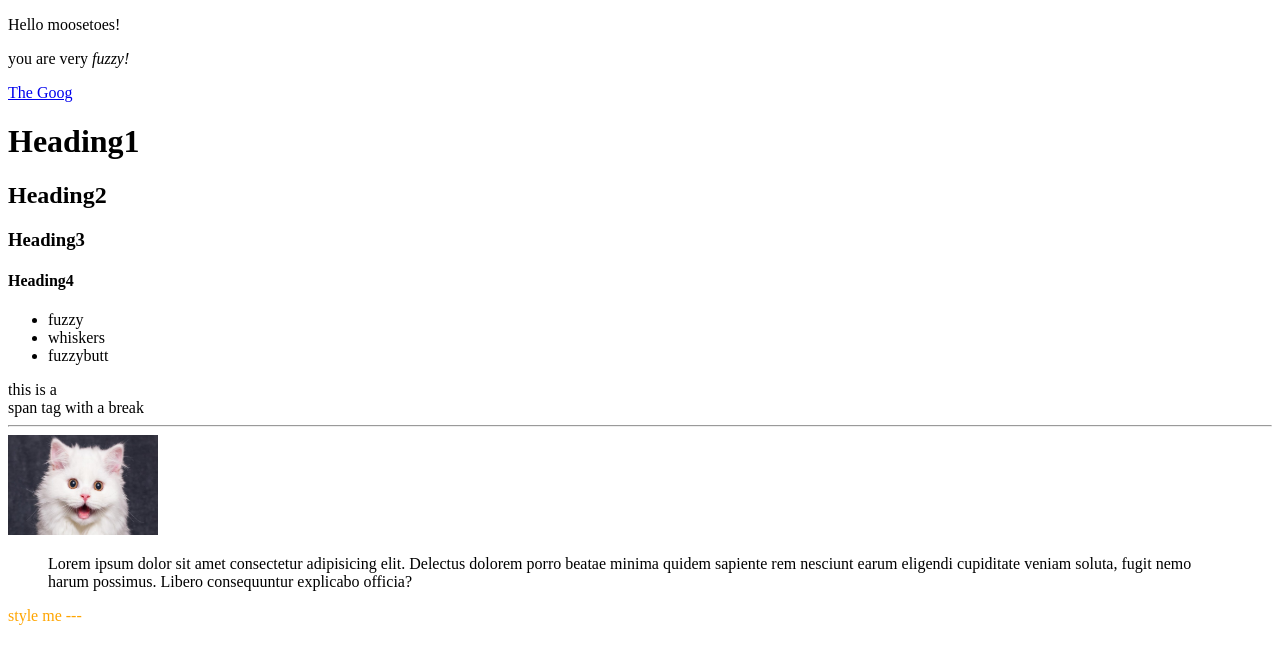
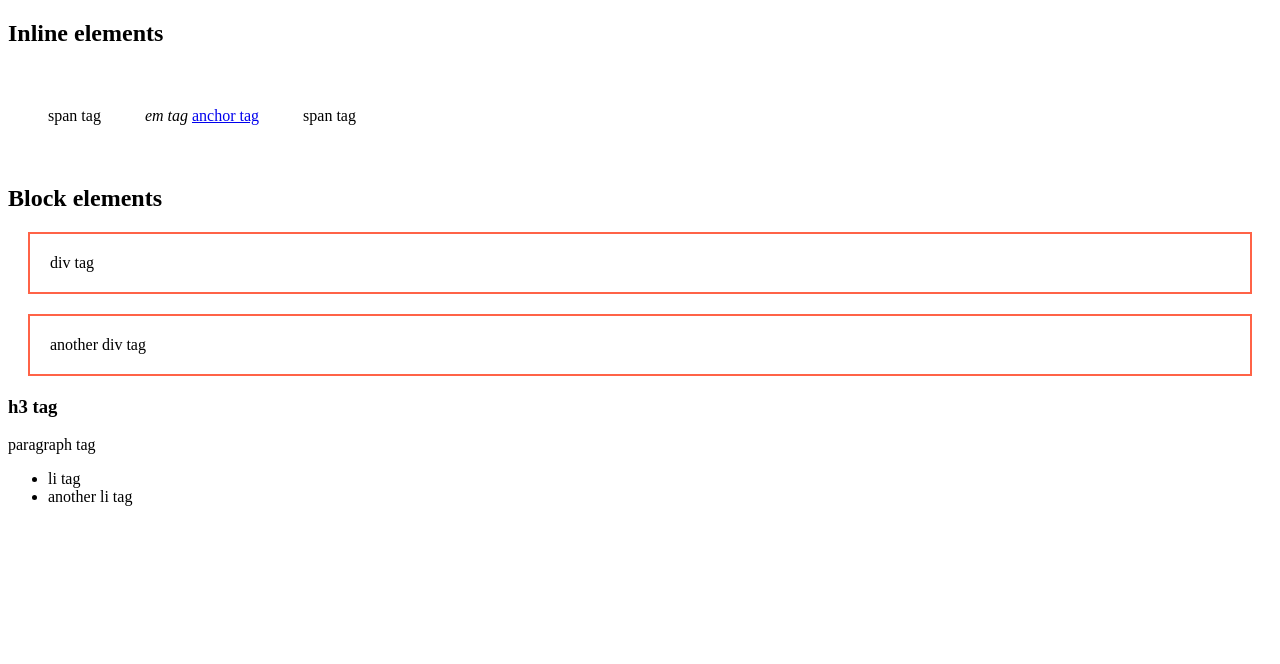
Before and after one commit to drayoden/netninjhtmlcss, a plain HTML site: page index.html in a window 1280 px wide. Drawn offline with Linux system fonts and the light colour scheme.

Commit message:
tut4 - css

```diff
--- a/index.html
+++ b/index.html
@@ -4,38 +4,30 @@
     <meta charset="UTF-8">
     <meta http-equiv="X-UA-Compatible" content="IE=edge">
     <meta name="viewport" content="width=device-width, initial-scale=1.0">
-    <title>HTML/CSS refresh</title>
+    <link rel="stylesheet" href="styles.css">
+    <title>CSS Basics</title>
 </head>
 <body>
-    <p>Hello moosetoes!</p>
-    <p>you are very <em>fuzzy!</em></p>
-    <a href="https://google.com" >The Goog</a>
 
-    <div>
-        <h1>Heading1</h1>
-        <h2>Heading2</h2>
-        <h3>Heading3</h3>
-        <h4>Heading4</h4>
-    </div>
 
+    <!-- see styles.css force block into inline and vise versa -->
+    <h2>Inline elements</h2>
+
+    <span>span tag</span>
+    <em>em tag</em>
+    <a href="*">anchor tag</a>
+    <span>span tag</span>
+
+    <h2>Block elements</h2>
+
+    <div>div tag</div>
+    <div>another div tag</div>
+    <h3>h3 tag</h3>
+    <p>paragraph tag</p>
     <ul>
-        <li>fuzzy</li>
-        <li>whiskers</li>
-        <li>fuzzybutt</li>
+        <li>li tag</li>
+        <li>another li tag</li>
     </ul>
-
-    <!-- span tag comment -->
-
-    <span>this is a <br> span tag with a break</span>
-    <hr>
-
-    <img src="img/fuzzykitten.jpg" alt="img alt" style="height: 100px; width: 150px;">
-
-    <blockquote cite="https://www.lipsum.com/">
-        Lorem ipsum dolor sit amet consectetur adipisicing elit. Delectus dolorem porro beatae minima quidem sapiente rem nesciunt earum eligendi cupiditate veniam soluta, fugit nemo harum possimus. Libero consequuntur explicabo officia?
-    </blockquote>
-
-    <p style="color: orange;">style me ---</p>
 
 </body>
 </html>
--- /dev/null
+++ b/styles.css
@@ -0,0 +1,16 @@
+span {
+    /* display: block; */
+
+    /* inline block will allow for top and bottom margin to work better */
+    display: inline-block;
+
+    margin: 20px;
+    padding: 20px;
+}
+
+div {
+    /* display: inline; */
+    border: 2px solid tomato;
+    margin: 20px;
+    padding: 20px;
+}
```
Also changed, not shown: 1 other file.
